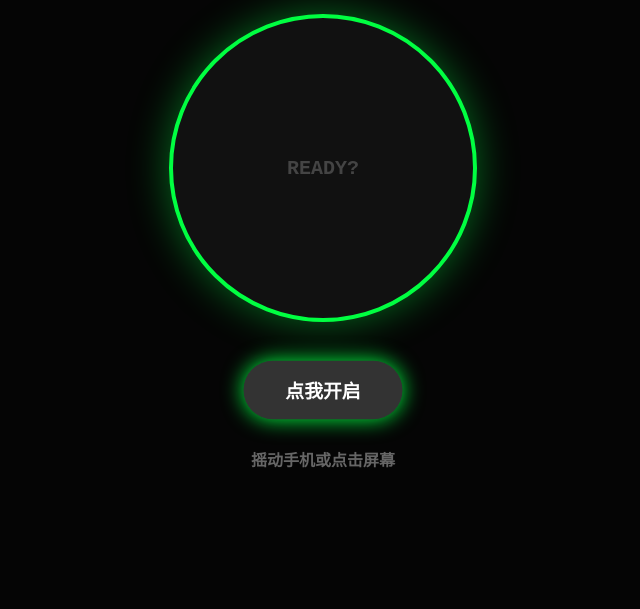
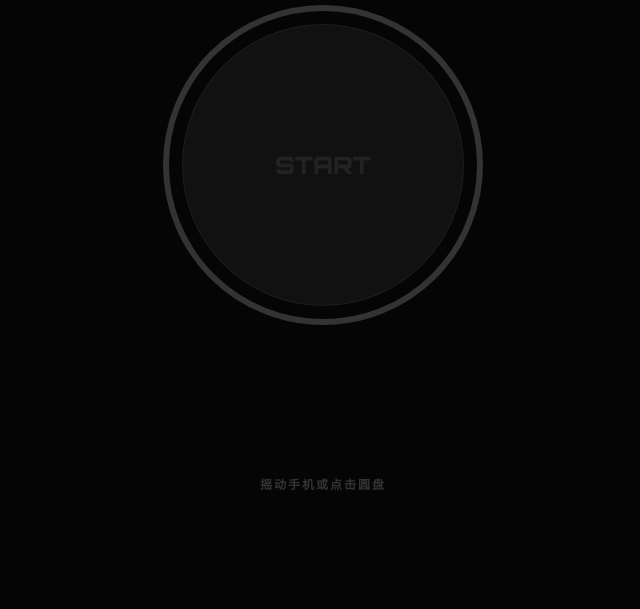
Before and after one commit to a2312668727-netizen/Crypto-Shaker, a plain HTML site: page index.html in a window 1280 px wide. Shown: the part 191-800 px from the top of the page, without its empty margins (317-957 px from the left). Drawn offline with nearby package versions, Linux system fonts and the light colour scheme.

Commit message:
Update index.html

```diff
--- a/index.html
+++ b/index.html
@@ -4,38 +4,40 @@
     <meta charset="UTF-8">
     <meta name="viewport" content="width=device-width, initial-scale=1.0, maximum-scale=1.0, user-scalable=no">
     <title>Crypto Shaker</title>
+    <link href="https://fonts.googleapis.com/css2?family=Orbitron:wght@900&display=swap" rel="stylesheet">
     <script src="https://unpkg.com/vue@3/dist/vue.global.js"></script>
     <style>
-        :root { --neon-green: #00FF41; --dark-bg: #050505; }
-        body { margin: 0; background: var(--dark-bg); color: white; font-family: 'Courier New', Courier, monospace; height: 100vh; display: flex; align-items: center; justify-content: center; overflow: hidden; }
-        .app-container { text-align: center; width: 100%; max-width: 400px; padding: 20px; }
+        :root { --neon-green: #00FF41; --bg-black: #050505; }
+        body { margin: 0; background: var(--bg-black); color: white; font-family: 'Helvetica Neue', Arial, sans-serif; height: 100vh; display: flex; align-items: center; justify-content: center; overflow: hidden; }
 
-        .header { font-size: 32px; font-weight: 900; color: var(--neon-green); text-shadow: 0 0 15px var(--neon-green); margin-bottom: 30px; letter-spacing: 2px; }
+        .app-container { text-align: center; width: 100%; max-width: 450px; padding: 20px; }
 
-        /* 圆形轮盘卡片 */
-        .shaker-card {
-            width: 300px; height: 300px; margin: 0 auto; border-radius: 50%;
-            background: #111; border: 4px solid #333; position: relative;
-            display: flex; flex-direction: column; align-items: center; justify-content: center;
-            transition: transform 1.2s cubic-bezier(0.15, 0, 0.15, 1);
-            box-shadow: 0 0 30px rgba(0, 255, 65, 0.1);
-        }
+        /* 顶部大标题 - 图二同款风格 */
+        .header { font-family: 'Orbitron', sans-serif; font-size: 36px; font-weight: 900; color: #FFF; margin-bottom: 40px; letter-spacing: 5px; text-shadow: 0 0 20px rgba(255,255,255,0.3); }
 
-        .crypto-logo { width: 80px; height: 80px; border-radius: 50%; background: #fff; margin-bottom: 15px; border: 2px solid var(--neon-green); }
-        .symbol { font-size: 42px; font-weight: 900; color: var(--neon-green); margin: 0; text-shadow: 0 0 10px rgba(0, 255, 65, 0.5); }
+        /* 核心圆盘容器 */
+        .wheel-outer { position: relative; width: 320px; height: 320px; margin: 0 auto; display: flex; align-items: center; justify-content: center; }
 
-        /* 梭哈按钮 */
-        .trade-btn {
-            margin-top: 40px; padding: 15px 40px; border-radius: 50px;
-            background: var(--neon-green); color: #000; font-size: 18px;
-            font-weight: 900; text-decoration: none; display: inline-block;
-            box-shadow: 0 0 20px var(--neon-green); animation: pulse 1.5s infinite;
-        }
+        /* 转动的背影光圈 */
+        .wheel-spin-bg { position: absolute; width: 100%; height: 100%; border-radius: 50%; border: 6px solid #111; transition: transform 2s cubic-bezier(0.15, 0, 0.15, 1); box-sizing: border-box; }
 
-        .status-text { margin-top: 25px; font-size: 16px; color: #666; font-weight: bold; }
-        .shaking-msg { color: var(--neon-green); animation: blink 0.5s infinite; }
+        /* 中间固定不动的卡片内容 */
+        .inner-card { position: relative; width: 280px; height: 280px; border-radius: 50%; background: #111; display: flex; flex-direction: column; align-items: center; justify-content: center; z-index: 2; border: 1px solid rgba(255,255,255,0.05); }
 
-        @keyframes pulse { 0% { transform: scale(1); } 50% { transform: scale(1.05); } 100% { transform: scale(1); } }
+        .crypto-logo { width: 90px; height: 90px; border-radius: 50%; background: #fff; margin-bottom: 15px; box-shadow: 0 0 20px rgba(255,255,255,0.1); }
+
+        /* 币种符号 - 粗体高级感 */
+        .symbol { font-family: 'Orbitron', sans-serif; font-size: 52px; font-weight: 900; margin: 0; letter-spacing: 2px; }
+        .tip { font-size: 14px; color: #888; margin-top: 10px; font-weight: bold; }
+
+        /* 跳转按钮 */
+        .trade-btn { margin-top: 50px; padding: 18px 50px; border-radius: 50px; font-family: 'Orbitron', sans-serif; font-size: 18px; font-weight: 900; text-decoration: none; display: inline-block; transition: all 0.3s; border: none; box-shadow: 0 0 30px rgba(0,255,65,0.4); }
+
+        /* 正在梭哈文本 */
+        .status-area { margin-top: 30px; height: 24px; font-weight: 900; letter-spacing: 2px; }
+        .shaking-text { color: var(--neon-green); animation: blink 0.4s infinite; text-shadow: 0 0 10px var(--neon-green); }
+        .hint-text { color: #333; font-size: 12px; }
+
         @keyframes blink { 50% { opacity: 0; } }
     </style>
 </head>
@@ -43,24 +45,28 @@
     <div id="app" class="app-container">
         <div class="header">CRYPTO SHAKER</div>
 
-        <div class="shaker-card" :style="{ transform: 'rotate(' + rotation + 'deg)', borderColor: activeColor, boxShadow: '0 0 40px ' + activeColor + '66' }">
-            <template v-if="result">
-                <img :src="result.logo" class="crypto-logo">
-                <p class="symbol" :style="{ color: activeColor }">{{ result.symbol }}</p>
-            </template>
-            <div v-else style="color: #444; font-weight: 900; font-size: 20px;">READY?</div>
+        <div class="wheel-outer" @click="initAndShake">
+            <div class="wheel-spin-bg" :style="{ transform: 'rotate(' + rotation + 'deg)', borderColor: activeColor, boxShadow: '0 0 50px ' + activeColor + '44' }"></div>
+
+            <div class="inner-card">
+                <template v-if="result">
+                    <img :src="result.logo" class="crypto-logo">
+                    <p class="symbol" :style="{ color: activeColor }">{{ result.symbol }}</p>
+                    <p class="tip">{{ result.tip }}</p>
+                </template>
+                <div v-else style="color:#222; font-family:'Orbitron'; font-size:24px">START</div>
+            </div>
         </div>
 
-        <div style="min-height: 100px;">
-            <a v-if="result && !isShaking" :href="result.tradeUrl" class="trade-btn" :style="{ background: activeColor }">
+        <div style="min-height: 120px;">
+            <a v-if="result && !isShaking" :href="result.tradeUrl" class="trade-btn" :style="{ background: activeColor, color: '#000' }">
                 立即梭哈 {{ result.symbol }}
             </a>
-            <div v-else-if="!result" @click="initAndShake" class="trade-btn" style="background: #333; color: #fff; cursor:pointer;">点我开启</div>
         </div>
 
-        <div class="status-text">
-            <span v-if="isShaking" class="shaking-msg">>>> 正在梭哈... <<<</span>
-            <span v-else>摇动手机或点击屏幕</span>
+        <div class="status-area">
+            <div v-if="isShaking" class="shaking-text">正在梭哈...</div>
+            <div v-else class="hint-text">摇动手机或点击圆盘</div>
         </div>
     </div>
 
@@ -71,45 +77,43 @@
                 const rotation = ref(0);
                 const isShaking = ref(false);
                 const result = ref(null);
-                const activeColor = ref('#00FF41');
+                const activeColor = ref('#333');
 
-                // 20个热门币种库
                 const CRYPTO_POOL = [
-                    { symbol: 'BTC', color: '#F7931A', logo: 'https://assets.coingecko.com/coins/images/1/large/bitcoin.png', tradeUrl: 'https://www.binance.com/zh-CN/trade/BTC_USDT' },
-                    { symbol: 'ETH', color: '#627EEA', logo: 'https://assets.coingecko.com/coins/images/279/large/ethereum.png', tradeUrl: 'https://www.binance.com/zh-CN/trade/ETH_USDT' },
-                    { symbol: 'SOL', color: '#14F195', logo: 'https://assets.coingecko.com/coins/images/4128/large/solana.png', tradeUrl: 'https://www.binance.com/zh-CN/trade/SOL_USDT' },
-                    { symbol: 'XRP', color: '#23292F', logo: 'https://assets.coingecko.com/coins/images/44/large/xrp.png', tradeUrl: 'https://www.binance.com/zh-CN/trade/XRP_USDT' },
-                    { symbol: 'BNB', color: '#F3BA2F', logo: 'https://assets.coingecko.com/coins/images/825/large/binance-coin-logo.png', tradeUrl: 'https://www.binance.com/zh-CN/trade/BNB_USDT' },
-                    { symbol: 'DOGE', color: '#C2A633', logo: 'https://assets.coingecko.com/coins/images/5/large/dogecoin.png', tradeUrl: 'https://www.binance.com/zh-CN/trade/DOGE_USDT' },
-                    { symbol: 'PEPE', color: '#379237', logo: 'https://assets.coingecko.com/coins/images/29850/large/pepe-token.png', tradeUrl: 'https://www.binance.com/zh-CN/trade/PEPE_USDT' },
-                    { symbol: 'SUI', color: '#6FBCF0', logo: 'https://assets.coingecko.com/coins/images/26375/large/sui_asset.png', tradeUrl: 'https://www.binance.com/zh-CN/trade/SUI_USDT' },
-                    { symbol: 'NEAR', color: '#555555', logo: 'https://assets.coingecko.com/coins/images/10365/large/near.png', tradeUrl: 'https://www.binance.com/zh-CN/trade/NEAR_USDT' },
-                    { symbol: 'LINK', color: '#2A5ADA', logo: 'https://assets.coingecko.com/coins/images/877/large/chainlink-new-logo.png', tradeUrl: 'https://www.binance.com/zh-CN/trade/LINK_USDT' },
-                    { symbol: 'AVAX', color: '#E84142', logo: 'https://assets.coingecko.com/coins/images/12559/large/Avalanche_Circle_RedWhite_Trans.png', tradeUrl: 'https://www.binance.com/zh-CN/trade/AVAX_USDT' },
-                    { symbol: 'WLD', color: '#FFFFFF', logo: 'https://assets.coingecko.com/coins/images/31069/large/worldcoin.png', tradeUrl: 'https://www.binance.com/zh-CN/trade/WLD_USDT' },
-                    { symbol: 'BONK', color: '#FFA500', logo: 'https://assets.coingecko.com/coins/images/28600/large/bonk.jpg', tradeUrl: 'https://www.binance.com/zh-CN/trade/BONK_USDT' },
-                    { symbol: 'STX', color: '#5546FF', logo: 'https://assets.coingecko.com/coins/images/2069/large/Stacks_logo_full.png', tradeUrl: 'https://www.binance.com/zh-CN/trade/STX_USDT' },
-                    { symbol: 'TIA', color: '#7B2BF9', logo: 'https://assets.coingecko.com/coins/images/31967/large/celestia.png', tradeUrl: 'https://www.binance.com/zh-CN/trade/TIA_USDT' },
-                    { symbol: 'APT', color: '#2DD4BF', logo: 'https://assets.coingecko.com/coins/images/26455/large/aptos_round.png', tradeUrl: 'https://www.binance.com/zh-CN/trade/APT_USDT' },
-                    { symbol: 'ORDI', color: '#FFFFFF', logo: 'https://assets.coingecko.com/coins/images/30306/large/ordi.png', tradeUrl: 'https://www.binance.com/zh-CN/trade/ORDI_USDT' },
-                    { symbol: 'ARB', color: '#28A0F0', logo: 'https://assets.coingecko.com/coins/images/16547/large/photo_2023-03-29_21.47.00.jpeg', tradeUrl: 'https://www.binance.com/zh-CN/trade/ARB_USDT' },
-                    { symbol: 'OP', color: '#FF0420', logo: 'https://assets.coingecko.com/coins/images/25244/large/Optimism.png', tradeUrl: 'https://www.binance.com/zh-CN/trade/OP_USDT' },
-                    { symbol: 'ADA', color: '#0033AD', logo: 'https://assets.coingecko.com/coins/images/975/large/cardano.png', tradeUrl: 'https://www.binance.com/zh-CN/trade/ADA_USDT' }
+                    { symbol: 'BTC', color: '#F7931A', tip: '数字黄金', logo: 'https://assets.coingecko.com/coins/images/1/large/bitcoin.png', tradeUrl: 'https://www.binance.com/zh-CN/trade/BTC_USDT' },
+                    { symbol: 'ETH', color: '#627EEA', tip: '公链之王', logo: 'https://assets.coingecko.com/coins/images/279/large/ethereum.png', tradeUrl: 'https://www.binance.com/zh-CN/trade/ETH_USDT' },
+                    { symbol: 'SOL', color: '#14F195', tip: '速度之王', logo: 'https://assets.coingecko.com/coins/images/4128/large/solana.png', tradeUrl: 'https://www.binance.com/zh-CN/trade/SOL_USDT' },
+                    { symbol: 'BNB', color: '#F3BA2F', tip: '金铲铲', logo: 'https://assets.coingecko.com/coins/images/825/large/binance-coin-logo.png', tradeUrl: 'https://www.binance.com/zh-CN/trade/BNB_USDT' },
+                    { symbol: 'XRP', color: '#23292F', tip: '跨境支付', logo: 'https://assets.coingecko.com/coins/images/44/large/xrp.png', tradeUrl: 'https://www.binance.com/zh-CN/trade/XRP_USDT' },
+                    { symbol: 'DOGE', color: '#C2A633', tip: '马斯克最爱', logo: 'https://assets.coingecko.com/coins/images/5/large/dogecoin.png', tradeUrl: 'https://www.binance.com/zh-CN/trade/DOGE_USDT' },
+                    { symbol: 'PEPE', color: '#379237', tip: '悲伤青蛙', logo: 'https://assets.coingecko.com/coins/images/29850/large/pepe-token.png', tradeUrl: 'https://www.binance.com/zh-CN/trade/PEPE_USDT' },
+                    { symbol: 'SUI', color: '#6FBCF0', tip: '高性能公链', logo: 'https://assets.coingecko.com/coins/images/26375/large/sui_asset.png', tradeUrl: 'https://www.binance.com/zh-CN/trade/SUI_USDT' },
+                    { symbol: 'APT', color: '#2DD4BF', tip: 'Aptos', logo: 'https://assets.coingecko.com/coins/images/26455/large/aptos_round.png', tradeUrl: 'https://www.binance.com/zh-CN/trade/APT_USDT' },
+                    { symbol: 'NEAR', color: '#555555', tip: 'AI 龙头', logo: 'https://assets.coingecko.com/coins/images/10365/large/near.png', tradeUrl: 'https://www.binance.com/zh-CN/trade/NEAR_USDT' },
+                    { symbol: 'WLD', color: '#FFFFFF', tip: '世界币', logo: 'https://assets.coingecko.com/coins/images/31069/large/worldcoin.png', tradeUrl: 'https://www.binance.com/zh-CN/trade/WLD_USDT' },
+                    { symbol: 'ORDI', color: '#FFFFFF', tip: '铭文龙头', logo: 'https://assets.coingecko.com/coins/images/30306/large/ordi.png', tradeUrl: 'https://www.binance.com/zh-CN/trade/ORDI_USDT' },
+                    { symbol: 'LINK', color: '#2A5ADA', tip: '预言机龙头', logo: 'https://assets.coingecko.com/coins/images/877/large/chainlink-new-logo.png', tradeUrl: 'https://www.binance.com/zh-CN/trade/LINK_USDT' },
+                    { symbol: 'TIA', color: '#7B2BF9', tip: '模块化龙头', logo: 'https://assets.coingecko.com/coins/images/31967/large/celestia.png', tradeUrl: 'https://www.binance.com/zh-CN/trade/TIA_USDT' },
+                    { symbol: 'STX', color: '#5546FF', tip: 'BTC L2', logo: 'https://assets.coingecko.com/coins/images/2069/large/Stacks_logo_full.png', tradeUrl: 'https://www.binance.com/zh-CN/trade/STX_USDT' },
+                    { symbol: 'ARB', color: '#28A0F0', tip: 'L2 龙头', logo: 'https://assets.coingecko.com/coins/images/16547/large/photo_2023-03-29_21.47.00.jpeg', tradeUrl: 'https://www.binance.com/zh-CN/trade/ARB_USDT' },
+                    { symbol: 'OP', color: '#FF0420', tip: '超级链', logo: 'https://assets.coingecko.com/coins/images/25244/large/Optimism.png', tradeUrl: 'https://www.binance.com/zh-CN/trade/OP_USDT' },
+                    { symbol: 'BONK', color: '#FFA500', tip: 'SOL 土狗', logo: 'https://assets.coingecko.com/coins/images/28600/large/bonk.jpg', tradeUrl: 'https://www.binance.com/zh-CN/trade/BONK_USDT' },
+                    { symbol: 'AVAX', color: '#E84142', tip: '雪崩', logo: 'https://assets.coingecko.com/coins/images/12559/large/Avalanche_Circle_RedWhite_Trans.png', tradeUrl: 'https://www.binance.com/zh-CN/trade/AVAX_USDT' },
+                    { symbol: 'TON', color: '#0088CC', tip: '电报币', logo: 'https://assets.coingecko.com/coins/images/17980/large/ton_symbol.png', tradeUrl: 'https://www.binance.com/zh-CN/trade/TON_USDT' }
                 ];
 
-                const startLuckyDraw = () => {
+                const shake = () => {
                     if (isShaking.value) return;
                     isShaking.value = true;
-                    rotation.value += 1440 + Math.random() * 360;
+                    rotation.value += 1440 + Math.random() * 720;
 
-                    let count = 0;
-                    const interval = setInterval(() => {
+                    let i = 0;
+                    const timer = setInterval(() => {
                         const rand = CRYPTO_POOL[Math.floor(Math.random() * CRYPTO_POOL.length)];
                         result.value = rand;
                         activeColor.value = rand.color;
-                        count++;
-                        if (count > 15) {
-                            clearInterval(interval);
+                        if (i++ > 15) {
+                            clearInterval(timer);
                             isShaking.value = false;
                         }
                     }, 80);
@@ -118,20 +122,19 @@
                 const initAndShake = () => {
                     if (typeof DeviceMotionEvent !== 'undefined' && typeof DeviceMotionEvent.requestPermission === 'function') {
                         DeviceMotionEvent.requestPermission().then(state => {
-                            if (state === 'granted') window.addEventListener('devicemotion', handleMotion);
+                            if (state === 'granted') window.addEventListener('devicemotion', (e) => {
+                                const acc = e.accelerationIncludingGravity;
+                                if (Math.abs(acc.x) > 16 || Math.abs(acc.y) > 16) shake();
+                            });
                         });
                     } else {
-                        window.addEventListener('devicemotion', handleMotion);
+                        window.addEventListener('devicemotion', (e) => {
+                            const acc = e.accelerationIncludingGravity;
+                            if (Math.abs(acc.x) > 16 || Math.abs(acc.y) > 16) shake();
+                        });
                     }
-                    startLuckyDraw();
+                    shake();
                 };
-
-                const handleMotion = (e) => {
-                    const acc = e.accelerationIncludingGravity;
-                    if (Math.abs(acc.x) > 16 || Math.abs(acc.y) > 16) startLuckyDraw();
-                };
-
-                window.addEventListener('click', () => { if(!isShaking.value) initAndShake(); }, { once: false });
 
                 return { rotation, isShaking, result, activeColor, initAndShake };
             }
```
